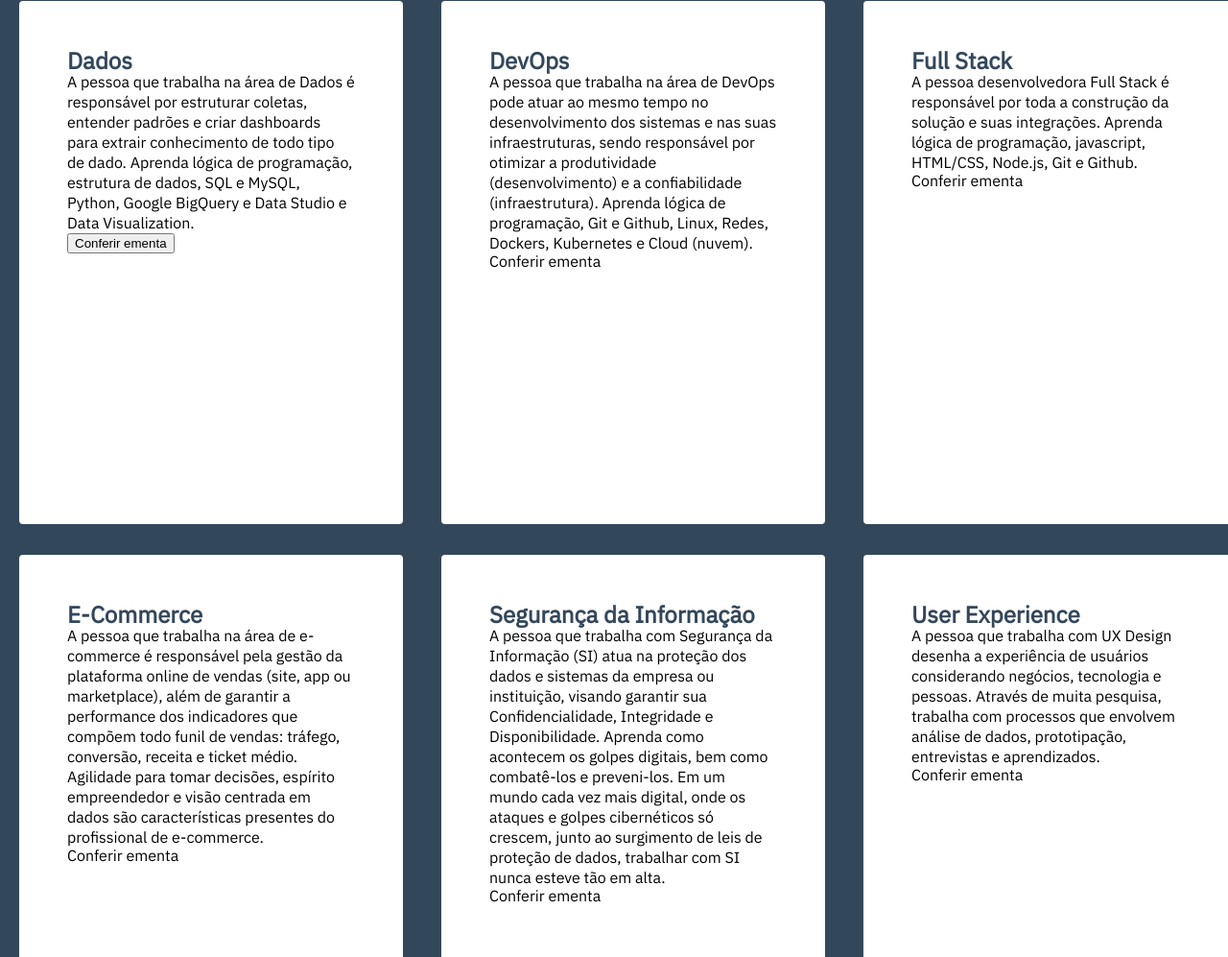
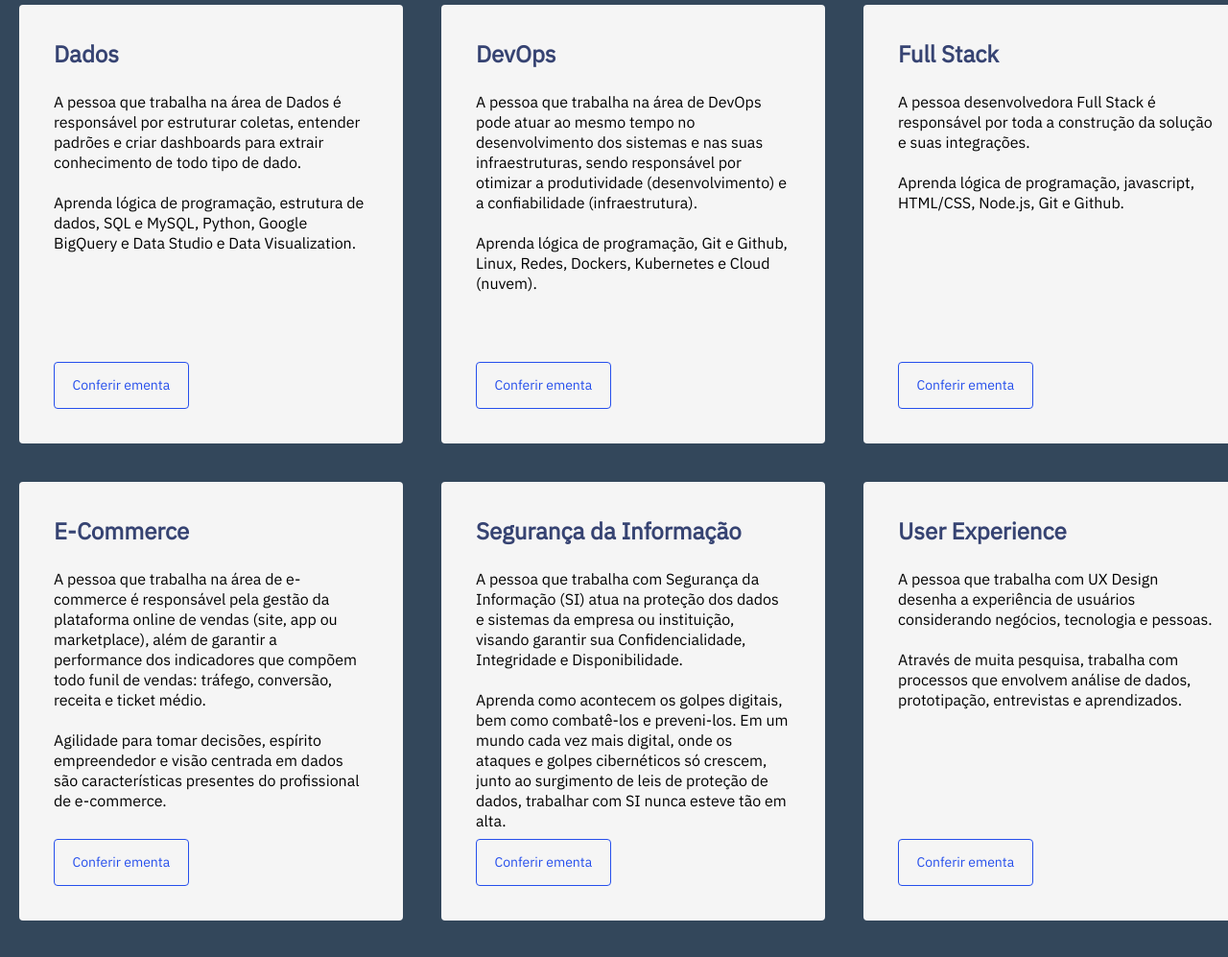
Before and after one commit to hrvieira/Desafio-mainandfooter, a plain HTML site: page Desafio - Criando a Main e o Footer da página/index.html in a window 1280 px wide. Shown: the part 115-1112 px from the top of the page at 96% size. Drawn offline with Linux system fonts and the light colour scheme.

Commit message:
finalizado! Tive alguns problemas para deixar totalmente alinhado. Não fiquei feliz com a finalização, mas a parte de main, consegui trabalhar bem parte de grid. Anda devo olhar algumas coisas antes de postar.

```diff
--- a/Desafio - Criando a Main e o Footer da página/css/footer.css
+++ b/Desafio - Criando a Main e o Footer da página/css/footer.css
@@ -1,5 +1,6 @@
 footer {
-  height: 100px;
+  height: 110px;
+  margin-top: 110px;
   background-color: var(--white-color);
   display: flex;
   align-items: center;
@@ -7,7 +8,6 @@ footer {
 
 .container-elementos {
   width: 1280px;
-  height: 66px;
   margin: 0 auto;
   display: flex;
   align-items: center;
@@ -21,6 +21,10 @@ footer {
 
 .inicio-footer {
   width: 213px;
+}
+
+.desenvolve-detalhado {
+  margin-left: 125px;
 }
 
 .final-footer {
@@ -40,15 +44,19 @@ footer {
 }
 
 .icon-footer {
-  width: 128px;
+  width: 145px;
+
+  display: flex;
+  flex-wrap: wrap;
+  justify-content: center;
 }
 
 .icon-sociais {
+  width: 100%;
   display: flex;
-  justify-content: space-between;
+  justify-content: space-around;
 }
 
 .gb {
   padding-top: 1rem;
-  text-align: center;
 }
--- a/Desafio - Criando a Main e o Footer da página/css/main.css
+++ b/Desafio - Criando a Main e o Footer da página/css/main.css
@@ -2,6 +2,18 @@
   width: 1280px;
   margin: 0 auto;
   padding: 20px;
+}
+
+.trilhas li:nth-child(1) {
+  margin-left: 0;
+}
+
+.trilhas li:nth-child(3n) {
+  margin-right: 0;
+}
+
+.trilhas li:nth-child(4) {
+  margin-left: 0;
 }
 
 .trilhas ul {
@@ -11,26 +23,65 @@
 }
 
 .trilhas li {
-  padding: 50px;
+  padding: 36px;
 }
 
 .box-trilha {
-  background: var(--white-color);
-  width: 300px;
-  height: 444.74px;
+  width: 250px;
+  height: 385px;
   border-radius: 4px;
-  margin: 1rem 0;
+  margin: 20px;
+  flex-grow: 1;
+
+  background: #F5F5F5;
+
+  display: flex;
+  flex-direction: column;
+  justify-content: space-between;
 }
 
 .titulos-trilha {
+  font-weight: 600;
+  margin-bottom: 24px;
+  /* font-family: 'IBM Plex Sans';
+  font-style: normal; */
   font-size: 24px;
-  color: var(--pickled-bluewood-color);
-  font-weight: 600;
+  line-height: 31px;
+
+  color: #364372;
 }
 
 .texto-trilha {
-  width: auto;
+  font-family: 'IBM Plex Sans';
+  font-style: normal;
+  font-weight: 400;
   font-size: 16px;
+  line-height: 21px;
+  flex: auto;
+  /* margin-bottom: 21px;
+   flex-grow: 0.5; */
+
+  color: #000000;
+}
+
+.botao-ementa {
+  font-family: 'IBM Plex Sans';
+  font-style: normal;
   font-weight: 400;
-  line-height: 21px;
+  font-size: 14px;
+  line-height: 18px;
+
+  color: var(--cornflower-color);
+
+  border: 1px solid var(--cornflower-color);
+  border-radius: 4px;
+
+  width: 138.77px;
+  height: 47.48px;
+
+  display: flex;
+  align-items: center;
+  justify-content: center;
+
+  /* align-self: baseline; */
 }
--- a/Desafio - Criando a Main e o Footer da página/css/style.css
+++ b/Desafio - Criando a Main e o Footer da página/css/style.css
@@ -13,6 +13,8 @@
     --white-color: #FFFFFF;
 
     --cornflower-color: #264FEC;
+
+    font-family: 'IBM Plex Sans', sans-serif;
 }
 
 /* Reset básico --------- */
@@ -25,7 +27,6 @@
 /* Body --------- */
 body {
     background-color: var(--pickled-bluewood-color);
-    font-family: 'IBM Plex Sans', sans-serif;
 }
 
 /* Header --------- */
@@ -47,6 +48,8 @@ header {
     font-size: 24px;
     color: var(--cornflower-color);
     font-weight: 400;
+    font-style: normal;
+    margin-left: 180px;
 }
 
 .label-pesquisa {
--- a/Desafio - Criando a Main e o Footer da página/index.html
+++ b/Desafio - Criando a Main e o Footer da página/index.html
@@ -5,9 +5,9 @@
     <meta charset="UTF-8">
     <meta http-equiv="X-UA-Compatible" content="IE=edge">
     <meta name="viewport" content="width=device-width, initial-scale=1.0">
+    <link rel="stylesheet" href="css/reset.css">
     <link rel="shortcut icon" href="logos/logo-desenvolve-simplificada.svg" type="image/x-icon">
     <title>Trilhas [Desenvolve 2023]</title>
-    <link rel="stylesheet" href="css/reset.css">
     <link rel="stylesheet" href="css/style.css">
     <link rel="stylesheet" href="css/main.css">
     <link rel="stylesheet" href="css/footer.css">
@@ -27,78 +27,78 @@
         </div>
     </header>
     <main class="trilhas">
+        <nav>
             <ul>
                 <li class="box-trilha">
-                <h1 class="titulos-trilha">
+                    <h2 class="titulos-trilha">
                         Dados
-                </h1>
+                    </h2>
                     <p class="texto-trilha">
                         A pessoa que trabalha na área de Dados é responsável por estruturar coletas, entender padrões e
-                    criar
-                    dashboards para extrair conhecimento de todo tipo de dado.
-
-                    Aprenda lógica de programação, estrutura de dados, SQL e MySQL, Python, Google BigQuery e Data
-                    Studio e
-                    Data Visualization.
+                        criar dashboards para extrair conhecimento de todo tipo de dado.
+                        <br><br>
+                        Aprenda lógica de programação, estrutura de dados, SQL e MySQL, Python, Google
+                        BigQuery e Data Studio e Data Visualization.
                     </p>
-                <button>Conferir ementa</button>
+                    </p>
+                    <p class="botao-ementa botao"><a href="#">Conferir ementa</a></p>
                 </li>
                 <li class="box-trilha">
                     <h1 class="titulos-trilha">DevOps</h1>
                     <p class="texto-trilha">A pessoa que trabalha na área de DevOps pode atuar ao mesmo tempo no
-                    desenvolvimento dos sistemas e
-                    nas
-                    suas infraestruturas, sendo responsável por otimizar a produtividade (desenvolvimento) e a
-                    confiabilidade (infraestrutura).
-
-                    Aprenda lógica de programação, Git e Github, Linux, Redes, Dockers, Kubernetes e Cloud (nuvem).</p>
-                <p>Conferir ementa</p>
+                        desenvolvimento dos sistemas e nas suas infraestruturas, sendo responsável por otimizar a
+                        produtividade (desenvolvimento) e a confiabilidade (infraestrutura).
+                        <br><br>
+                        Aprenda lógica de programação, Git e Github, Linux, Redes, Dockers, Kubernetes e
+                        Cloud (nuvem).
+                    </p>
+                    <p class="botao-ementa"><a href="#">Conferir ementa</a></p>
                 </li>
                 <li class="box-trilha">
-                <h1 class="titulos-trilha">Full Stack</h1>
+                    <h2 class="titulos-trilha">Full Stack</h2>
                     <p class="texto-trilha">A pessoa desenvolvedora Full Stack é responsável por toda a construção da
                         solução e suas integrações.
-
-                    Aprenda lógica de programação, javascript, HTML/CSS, Node.js, Git e Github.</p>
-                <p>Conferir ementa</p>
+                        <br><br>
+                        Aprenda lógica de programação, javascript, HTML/CSS, Node.js, Git e Github.
+                    </p>
+                    <p class="botao-ementa"><a href="#">Conferir ementa</a></p>
                 </li>
                 <li class="box-trilha">
-                <h1 class="titulos-trilha">E-Commerce</h1>
+                    <h2 class="titulos-trilha">E-Commerce</h2>
                     <p class="texto-trilha">A pessoa que trabalha na área de e-commerce é responsável pela gestão da
-                    plataforma online de vendas
-                    (site, app ou marketplace), além de garantir a performance dos indicadores que compõem todo funil de
-                    vendas: tráfego, conversão, receita e ticket médio.
-
-                    Agilidade para tomar decisões, espírito empreendedor e visão centrada em dados são características
-                    presentes do profissional de e-commerce.</p>
-                <p>Conferir ementa</p>
+                        plataforma online de vendas (site, app ou marketplace), além de garantir a performance dos
+                        indicadores que compõem todo funil de vendas: tráfego, conversão, receita e ticket médio.
+                        <br><br>
+                        Agilidade para tomar decisões, espírito empreendedor e visão centrada em dados
+                        são características presentes do profissional de e-commerce.
+                    </p>
+                    <p class="botao-ementa"><a href="#">Conferir ementa</a></p>
                 </li>
                 <li class="box-trilha">
-                <h1 class="titulos-trilha">Segurança da Informação</h1>
+                    <h2 class="titulos-trilha">Segurança da Informação</h2>
                     <p class="texto-trilha">A pessoa que trabalha com Segurança da Informação (SI) atua na proteção dos
-                    dados e sistemas da
-                    empresa
-                    ou instituição, visando garantir sua Confidencialidade, Integridade e Disponibilidade.
-
-                    Aprenda como acontecem os golpes digitais, bem como combatê-los e preveni-los. Em um mundo cada vez
-                    mais
-                    digital, onde os ataques e golpes cibernéticos só crescem, junto ao surgimento de leis de proteção
-                    de
-                    dados, trabalhar com SI nunca esteve tão em alta.</p>
-                <p>Conferir ementa</p>
+                        dados e sistemas da empresa ou instituição, visando garantir sua Confidencialidade, Integridade
+                        e
+                        Disponibilidade.
+                        <br><br>
+                        Aprenda como acontecem os golpes digitais, bem como combatê-los e preveni-los.
+                        Em um mundo cada vez mais digital, onde os ataques e golpes cibernéticos só crescem, junto ao
+                        surgimento de leis de proteção de dados, trabalhar com SI nunca esteve tão em alta.
+                    </p>
+                    <p class="botao-ementa"><a href="#">Conferir ementa</a></p>
                 </li>
                 <li class="box-trilha">
-                <h1 class="titulos-trilha">User Experience</h1>
+                    <h2 class="titulos-trilha">User Experience</h2>
                     <p class="texto-trilha">A pessoa que trabalha com UX Design desenha a experiência de usuários
-                    considerando negócios,
-                    tecnologia e
-                    pessoas.
-
-                    Através de muita pesquisa, trabalha com processos que envolvem análise de dados, prototipação,
-                    entrevistas e aprendizados.</p>
-                <p>Conferir ementa</p>
+                        considerando negócios, tecnologia e pessoas.
+                        <br><br>
+                        Através de muita pesquisa, trabalha com processos que envolvem análise de dados,
+                        prototipação, entrevistas e aprendizados.
+                    </p>
+                    <p class="botao-ementa"><a href="#">Conferir ementa</a></p>
                 </li>
             </ul>
+        </nav>
     </main>
     <footer>
         <div class="container-elementos">
@@ -106,7 +106,8 @@
                 <img src="logos/logo-grupo-boticario.svg" alt="logo Grupo Boticário">
                 <img src="logos/alura.svg" alt="logo Alura">
             </div>
-            <img class="logo-ajuste" src="logos/logo-desenvolve-detalhada.png" alt="logo Desenvolve detalhada">
+            <img class="logo-ajuste desenvolve-detalhado" src="logos/logo-desenvolve-detalhada.png"
+                alt="logo Desenvolve detalhada">
             <div class="final-footer logo-ajuste">
                 <div>
                     <a class="links-footer" href="#">
```
Lines whose indentation alone changed are shown as unchanged.
